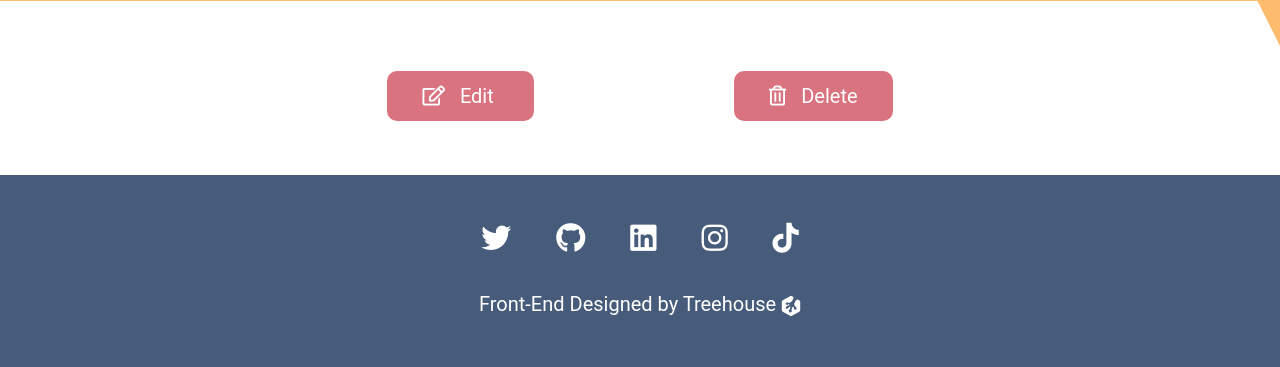
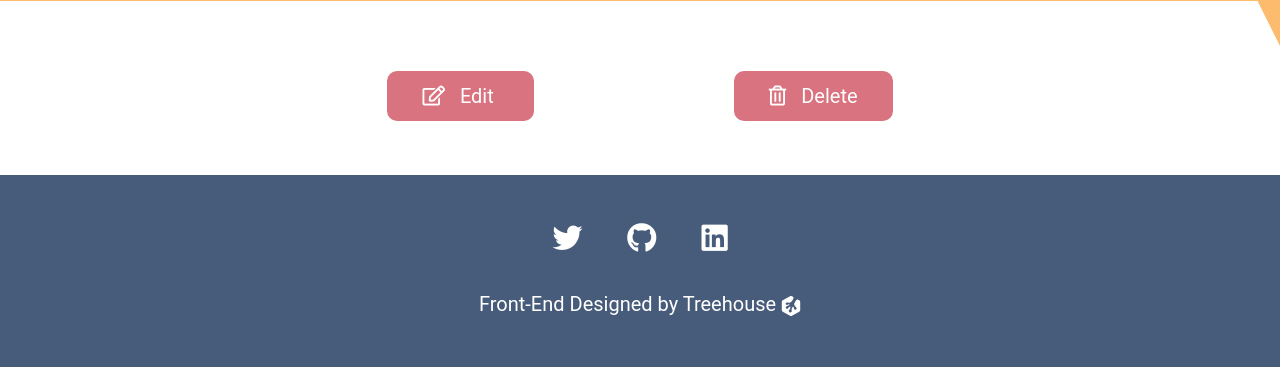
Before and after one commit to mitchie-r/project_directory, a Flask app: page /projects/1 in a window 1280 px wide; the page is wider, and only the part inside the window is pictured. Shown: the part 987-1354 px from the top of that part. Run offline with Flask 3, Linux system fonts and the light colour scheme; data comes from the database, SQL or seed files in the repository.

Commit message:
Fixed social links

```diff
--- a/app.py
+++ b/app.py
@@ -86,7 +86,6 @@ def detail(id):
     skills = list((project.skills).split(","))
     for index in range(len(skills)):
         skills[index] = (skills[index].lstrip(" and "))
-    print(skills)
     return render_template('detail.html', project=project, projects=projects, skills=skills)
 
 # route to edit an individual project
--- a/templates/layout.html
+++ b/templates/layout.html
@@ -59,17 +59,11 @@
                 <a href="https://twitter.com/MitchReddoch">
                     <i class="fab fa-twitter"></i>
                 </a>
-                <a href="https://www.linkedin.com/in/mitchellreddoch/">
+                <a href="https://github.com/mitchredd77">
                     <i class="fab fa-github"></i>
                 </a>
-                <a href="https://www.linkedin.com/in/mitchell-reddoch-69071515a/">
+                <a href="https://www.linkedin.com/in/mitchellreddoch/">
                     <i class="fab fa-linkedin"></i>
-                </a>
-                <a href="https://github.com/mitchredd77/">
-                    <i class="fab fa-instagram"></i>
-                </a>
-                <a href="https://www.ticktock.com">
-                    <i class="fab fa-tiktok"></i>
                 </a>
             </div>
             <div class="treehouse">
```
